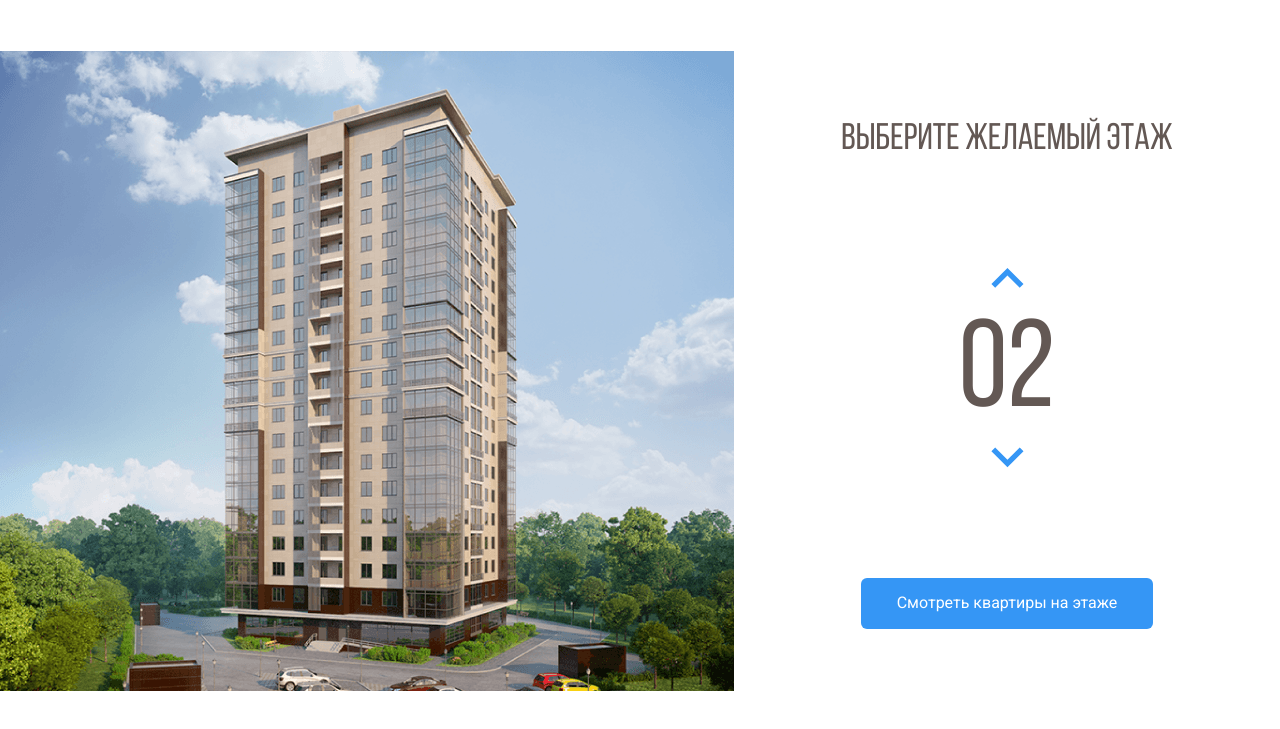
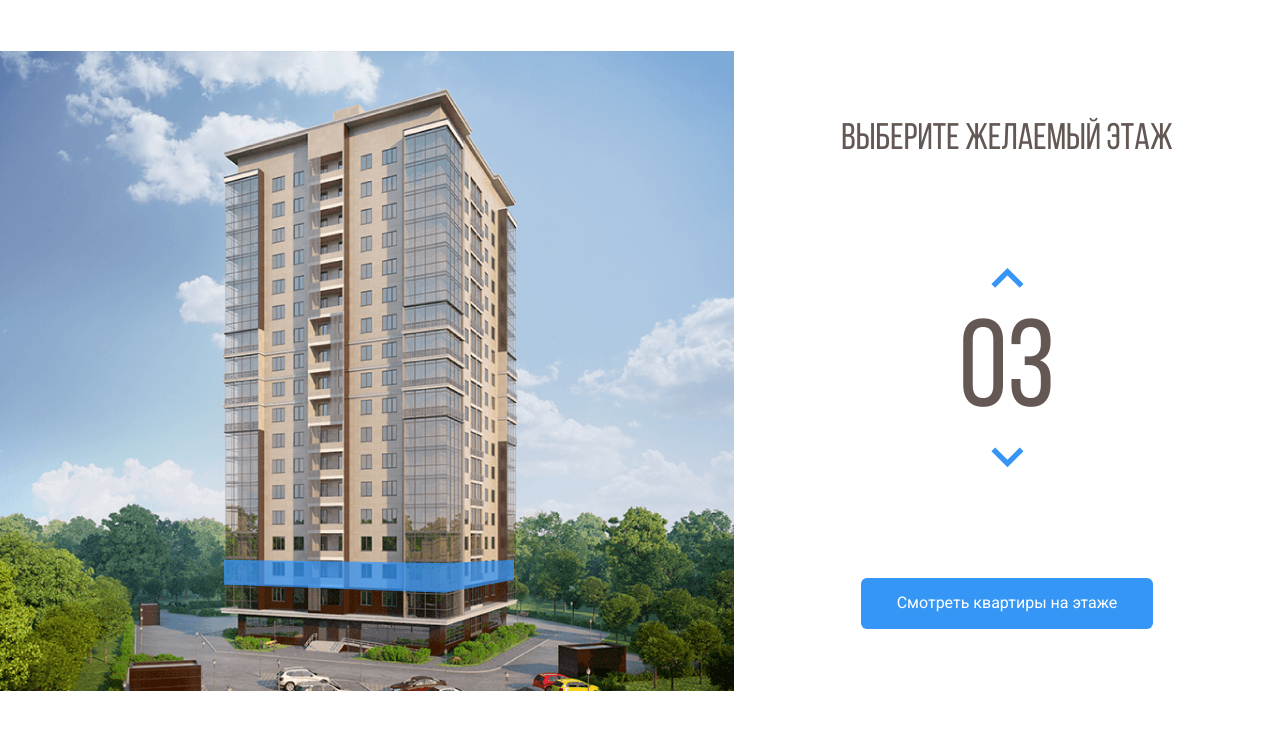
Before and after one commit to serega589/Project, a plain HTML site: page index.html in a window 1280 px wide. Both pictures are taken after a click on the button 1007 px from the left and 351 px from the top of the page. Shown: the part 71-800 px from the top of the page. Drawn offline with nearby package versions, Linux system fonts and the light colour scheme.

Commit message:
Add files via upload

```diff
--- a/CSS/style.css
+++ b/CSS/style.css
@@ -96,6 +96,10 @@ body {
     cursor: pointer;
 }
 
+path.currenet-floor {
+    opacity: 1;
+}
+
 .counter-group {
     display: flex;
     flex-direction: column;
--- a/index.html
+++ b/index.html
@@ -14,7 +14,7 @@
 <body>
     <header class="header">
         <div class="navbar">
-            <a href="./index.html" class="logo"> <img src="./img/logo.svg" alt="Logo: ЖК Мелодия"></a>
+            <a href="./index.html" class="logo"> <img src="/img/logo.svg" alt="Logo: ЖК Мелодия"></a>
             <nav class="navbar-nav">
                 <ul class="navbar-menu">
                     <li class="navbar-item">
@@ -48,23 +48,23 @@
                 </pattern>
                 <image id="image0" width="740" height="640" xlink:href="img/home.png"/>
                 </defs>
-                <path d="M223 534.7L443.8 542.7L513 529V550.7L444.5 570.4L223 559.4V534.7Z" fill="#3595F6" fill-opacity="0.75"/>
-                <path d="M224 533.7V508.7L444.3 512L514 508.7V528.7L444.7 541.7L224 533.7Z" fill="#3595F6" fill-opacity="0.75"/>
-                <path d="M224 507.7V482.7H445H514V505.7L446 512.7L224 507.7Z" fill="#3595F6" fill-opacity="0.75"/>
-                <path d="M224 483.7V458.7L445.3 455L513 461.7V483.7H445" fill="#3595F6" fill-opacity="0.75"/>
-                <path d="M224 457.7V431.7L445.5 428.4L514 439.4V460.7L445 454L224 457.7Z" fill="#3595F6" fill-opacity="0.75"/>
-                <path d="M223 430.7V407L444 394.7L515 417.7V439L444 426.7L223 430.7Z" fill="#3595F6" fill-opacity="0.75"/>
-                <path d="M223 408.7V383.7L445.2 367.4L515 396V416.7L444.7 395L223 408.7Z" fill="#3595F6" fill-opacity="0.75"/>
-                <path d="M223 383.7V358.7L445.5 338.4L515 375V395.7L443 367L223 383.7Z" fill="#3595F6" fill-opacity="0.75"/>
-                <path d="M223 357.7V333.7L446 309L515 353V374.7L445.7 336.7L223 357.7Z" fill="#3595F6" fill-opacity="0.75"/>
-                <path d="M223 332.7V308.7L445.5 280L515 331V351.7L444.7 309.4L223 332.7Z" fill="#3595F6" fill-opacity="0.75"/>
-                <path d="M222 308.7V284.7L444.3 251.7L515 311V330.7L445 280L222 308.7Z" fill="#3595F6" fill-opacity="0.75"/>
-                <path d="M223 283.7V259.7L444.2 224.7L514 288.7V309.7L445.3 251.4L223 283.7Z" fill="#3595F6" fill-opacity="0.75"/>
-                <path d="M223 259.7V234.7L445.3 196.7L514 267V287.7L445 223.7L223 259.7Z" fill="#3595F6" fill-opacity="0.75"/>
-                <path d="M223 233.7V208.7L443.8 165L514 244V266.7L445 193.4L223 233.7Z" fill="#3595F6" fill-opacity="0.75"/>
-                <path d="M224 209.7V184.7L444 136.7L514 221.7V244.7L443.3 165.4L224 209.7Z" fill="#3595F6" fill-opacity="0.75"/>
-                <path d="M223 184.7V159.7L442.8 107.7L514 200V222.7L444.3 136.4L223 184.7Z" fill="#3595F6" fill-opacity="0.75"/>
-                <path d="M223 159.7V133.7L445 77L514 178.7V199.7L444.7 108L223 159.7Z" fill="#3595F6" fill-opacity="0.75"/>
+                <path data-floor="02" d="M223 534.7L443.8 542.7L513 529V550.7L444.5 570.4L223 559.4V534.7Z" fill="#3595F6" fill-opacity="0.75"/>
+                <path data-floor="03" d="M224 533.7V508.7L444.3 512L514 508.7V528.7L444.7 541.7L224 533.7Z" fill="#3595F6" fill-opacity="0.75"/>
+                <path data-floor="04" d="M224 507.7V482.7H445H514V505.7L446 512.7L224 507.7Z" fill="#3595F6" fill-opacity="0.75"/>
+                <path data-floor="05" d="M224 483.7V458.7L445.3 455L513 461.7V483.7H445" fill="#3595F6" fill-opacity="0.75"/>
+                <path data-floor="06" d="M224 457.7V431.7L445.5 428.4L514 439.4V460.7L445 454L224 457.7Z" fill="#3595F6" fill-opacity="0.75"/>
+                <path data-floor="07" d="M223 430.7V407L444 394.7L515 417.7V439L444 426.7L223 430.7Z" fill="#3595F6" fill-opacity="0.75"/>
+                <path data-floor="08" d="M223 408.7V383.7L445.2 367.4L515 396V416.7L444.7 395L223 408.7Z" fill="#3595F6" fill-opacity="0.75"/>
+                <path data-floor="09" d="M223 383.7V358.7L445.5 338.4L515 375V395.7L443 367L223 383.7Z" fill="#3595F6" fill-opacity="0.75"/>
+                <path data-floor="10" d="M223 357.7V333.7L446 309L515 353V374.7L445.7 336.7L223 357.7Z" fill="#3595F6" fill-opacity="0.75"/>
+                <path data-floor="11" d="M223 332.7V308.7L445.5 280L515 331V351.7L444.7 309.4L223 332.7Z" fill="#3595F6" fill-opacity="0.75"/>
+                <path data-floor="12" d="M222 308.7V284.7L444.3 251.7L515 311V330.7L445 280L222 308.7Z" fill="#3595F6" fill-opacity="0.75"/>
+                <path data-floor="13" d="M223 283.7V259.7L444.2 224.7L514 288.7V309.7L445.3 251.4L223 283.7Z" fill="#3595F6" fill-opacity="0.75"/>
+                <path data-floor="14" d="M223 259.7V234.7L445.3 196.7L514 267V287.7L445 223.7L223 259.7Z" fill="#3595F6" fill-opacity="0.75"/>
+                <path data-floor="15" d="M223 233.7V208.7L443.8 165L514 244V266.7L445 193.4L223 233.7Z" fill="#3595F6" fill-opacity="0.75"/>
+                <path data-floor="16" d="M224 209.7V184.7L444 136.7L514 221.7V244.7L443.3 165.4L224 209.7Z" fill="#3595F6" fill-opacity="0.75"/>
+                <path data-floor="17" d="M223 184.7V159.7L442.8 107.7L514 200V222.7L444.3 136.4L223 184.7Z" fill="#3595F6" fill-opacity="0.75"/>
+                <path data-floor="18" d="M223 159.7V133.7L445 77L514 178.7V199.7L444.7 108L223 159.7Z" fill="#3595F6" fill-opacity="0.75"/>
 
                 </svg>
 
@@ -86,6 +86,8 @@
         </div>
         <!-- /.main-info -->
     </main>
+    <script src="https://code.jquery.com/jquery-3.6.0.min.js" integrity="sha256-/xUj+3OJU5yExlq6GSYGSHk7tPXikynS7ogEvDej/m4=" crossorigin="anonymous"></script>
+    <script src="js/main.js"></script>
 </body>
 
 </html>
--- /dev/null
+++ b/js/main.js
@@ -0,0 +1,32 @@
+$(document).ready(function() {
+    var currentFloor = 2; // переменная с текущим этажем
+    var floorPath = $(".home-image path"); // каждый отдельный этаж в SVG
+    var counterUp = $(".counter-up"); // кнопка увеличения этажа
+    var counterDown = $(".counter-down"); // кнопка уменьшения этажа
+    // функция при наведении мышкой на этаж
+    floorPath.on("mouseover", function() {
+        floorPath.removeClass("currenet-floor"); // удаляем активный класс у этажей
+        currentFloor = $(this).attr("data-floor"); // получаем значение текущего этажа
+        $(".counter").text(currentFloor); // записываем значение этажа в счетчик справа
+    });
+    //отслеживаем клик по кнопке вверх
+    counterUp.on("click", function() {
+        // проверяем значение этажа
+        if (currentFloor < 18) {
+            currentFloor++; // прибавляем один этаж
+            usCurrentFloor = currentFloor.toLocaleString('en-US', { minimumIntegerDigits: 2, useGrouping: false }); // формируем переменную с этажом, чтобы было 01 а не 1
+            $(".counter").text(usCurrentFloor);
+            floorPath.removeClass("currenet-floor");
+            $(`[data-floor=${usCurrentFloor}]`).toggleClass("currenet-floor"); //подсвечиваем текущий этаж
+        }
+    });
+    counterDown.on('click', function() {
+        if (currentFloor > 2) {
+            currentFloor--;
+            usCurrentFloor = currentFloor.toLocaleString('en-US', { minimumIntegerDigits: 2, useGrouping: false });
+            $(".counter").text(usCurrentFloor);
+            floorPath.removeClass("currenet-floor");
+            $(`[data-floor=${usCurrentFloor}]`).toggleClass("currenet-floor");
+        }
+    });
+});
```
